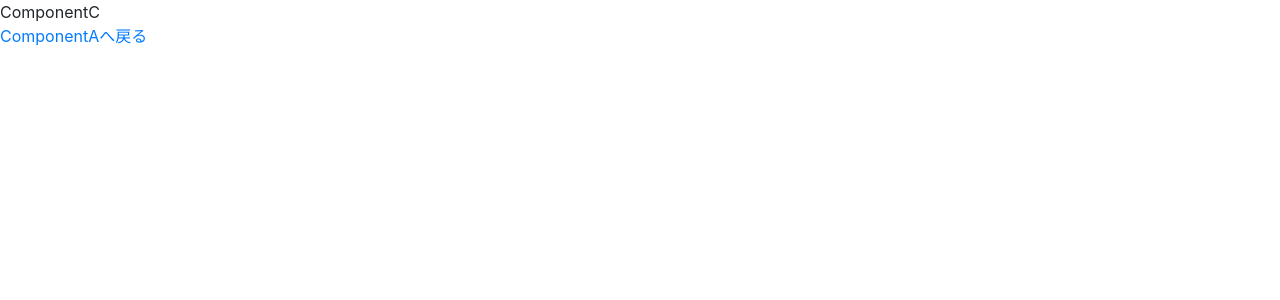
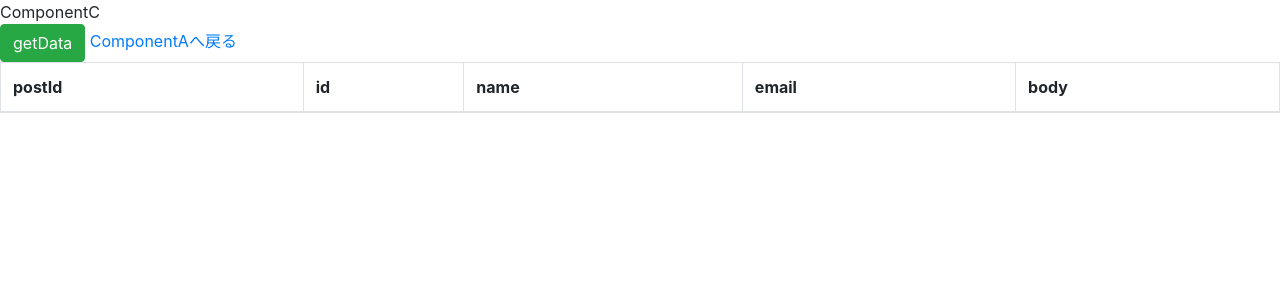
Before and after one commit to tomoya0417/react-tomoya, a React (Create React App) app: page /componentc in a window 1280 px wide. Shown: the top 300 px of the page. Built offline with nearby package versions, Linux system fonts and the light colour scheme.

Commit message:
react-tomoya

```diff
--- a/src/components/ComponentB.js
+++ b/src/components/ComponentB.js
@@ -1,11 +1,49 @@
-import React from 'react'
+import React, { useState, useEffect } from 'react'
 import { Link } from 'react-router-dom';
+import { Table } from 'react-bootstrap';
+import 'bootstrap/dist/css/bootstrap.min.css';
+import axios from 'axios';
 
 const ComponentB = () =>{
+  const [data, setData] = useState()
+  useEffect(() => {
+    console.log('useEffect が呼び出されました。 ');
+
+    axios.get('https://jsonplaceholder.typicode.com/posts').then(res => {
+      console.log(res)
+      setData(res.data)
+    })
+  }, []);
+
   return(
     <div>
       <div>ComponentB</div>
       <Link to="componentc">ComponentCへ移動</Link>
+
+      <Table striped bordered hover>
+        <thead>
+          <tr>
+            <th>id</th>
+            <th>userId</th>
+            <th>title</th>
+            <th>body</th>
+          </tr>
+        </thead>
+        <tbody>
+          {
+            data && data.map((d, index) => {
+              return (
+                <tr>
+                  <td>{d.id}</td>
+                  <td>{d.userId}</td>
+                  <td>{d.title}</td>
+                  <td>{d.body.toString()}</td>
+                </tr>
+              );
+            })
+          }
+        </tbody>
+      </Table>
     </div>
   );
 };
--- a/src/components/ComponentC.js
+++ b/src/components/ComponentC.js
@@ -1,15 +1,62 @@
-import React from 'react'
+import React, {useState, useEffect } from 'react';
 import { Link } from 'react-router-dom';
+import { Table, Button } from 'react-bootstrap';
+import 'bootstrap/dist/css/bootstrap.min.css';
+import axios from 'axios';
+
 
 const ComponentC = () =>{
+  const [data, setData] = useState()
+
+  useEffect(() => {
+    console.log('useEffect が呼び出されました。');
+})
+
+const getData = () => {
+  axios.get('http://jsonplaceholder.typicode.com/comments')
+  .then(res => {
+    console.log(res)
+    setData(res.data)
+  })
+}
+
   return(
     <div>
       <div>ComponentC</div>
+      <Button variant="success" onClick={getData}>getData</Button>{' '}
       <Link to="/">ComponentAへ戻る</Link>
+
+    <Table striped bordered hover>
+      <thead>
+        <tr>
+          <th>postId</th>
+          <th>id</th>
+          <th>name</th>
+          <th>email</th>
+          <th>body</th>
+        </tr>
+      </thead>
+
+      <tbody>
+        {
+          data && data.map((d, index) => {
+
+            return (
+             <tr key={index}>
+               <td>{d.postId}</td>
+               <td>{d.id}</td>
+               <td>{d.name}</td>
+               <td>{d.email}</td>
+               <td>{d.body.toString()}</td>
+             </tr>
+            );
+          })
+        }
+      </tbody>
+    </Table>
+
     </div>
   );
 };
 
-
-
 export default ComponentC;
```
